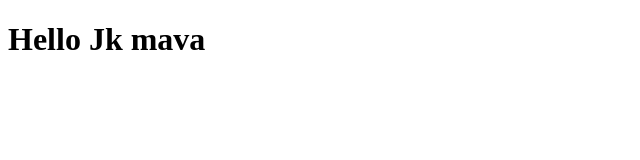
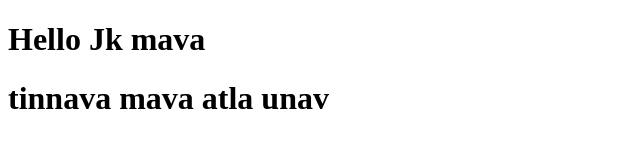
Before and after one commit to Adithya519b/GroupProj, a plain HTML site: page projectBack/index.html in a window 1280 px wide. Shown: the whole page, without its empty margins (0-640 px from the left). Drawn offline with Linux system fonts and the light colour scheme.

```diff
--- a/projectBack/index.html
+++ b/projectBack/index.html
@@ -7,5 +7,6 @@
 </head>
 <body>
     <h1>Hello Jk mava</h1>
+    <h1>tinnava mava atla unav</h1>
 </body>
 </html>
```
